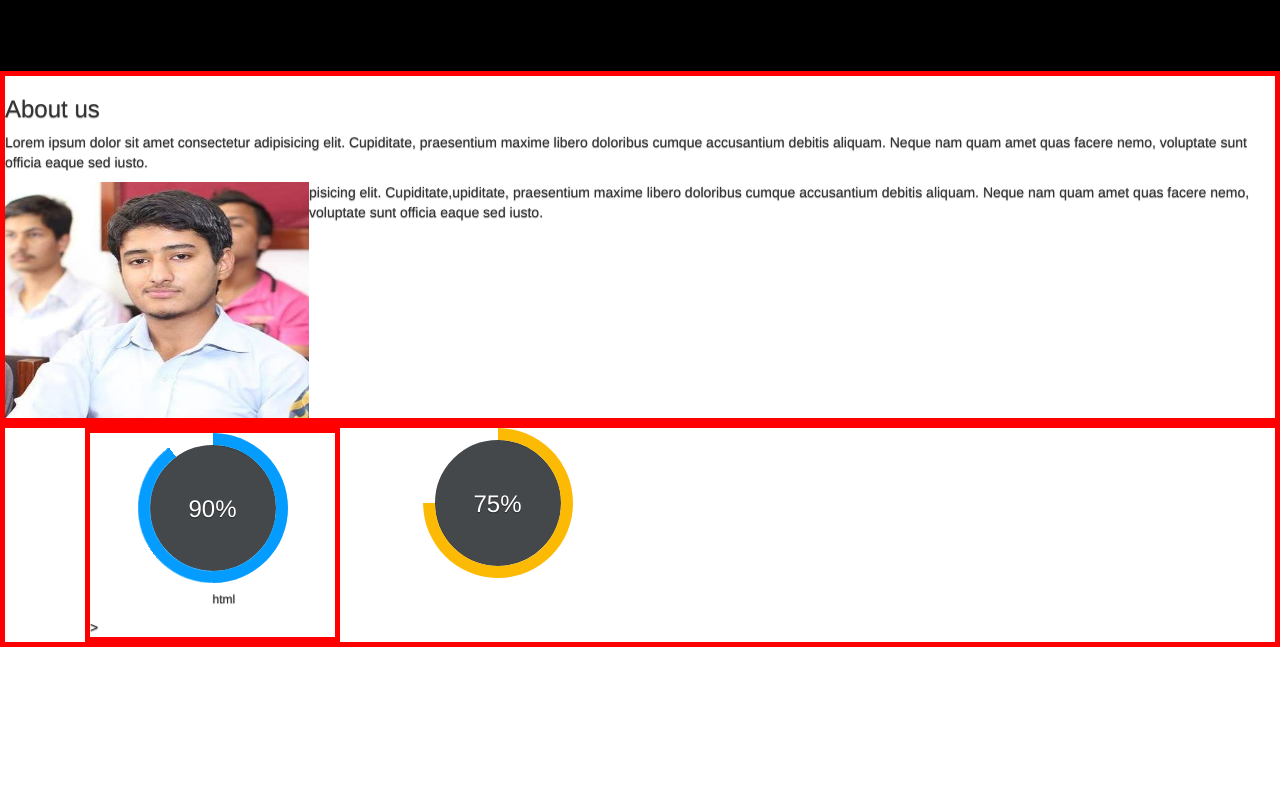
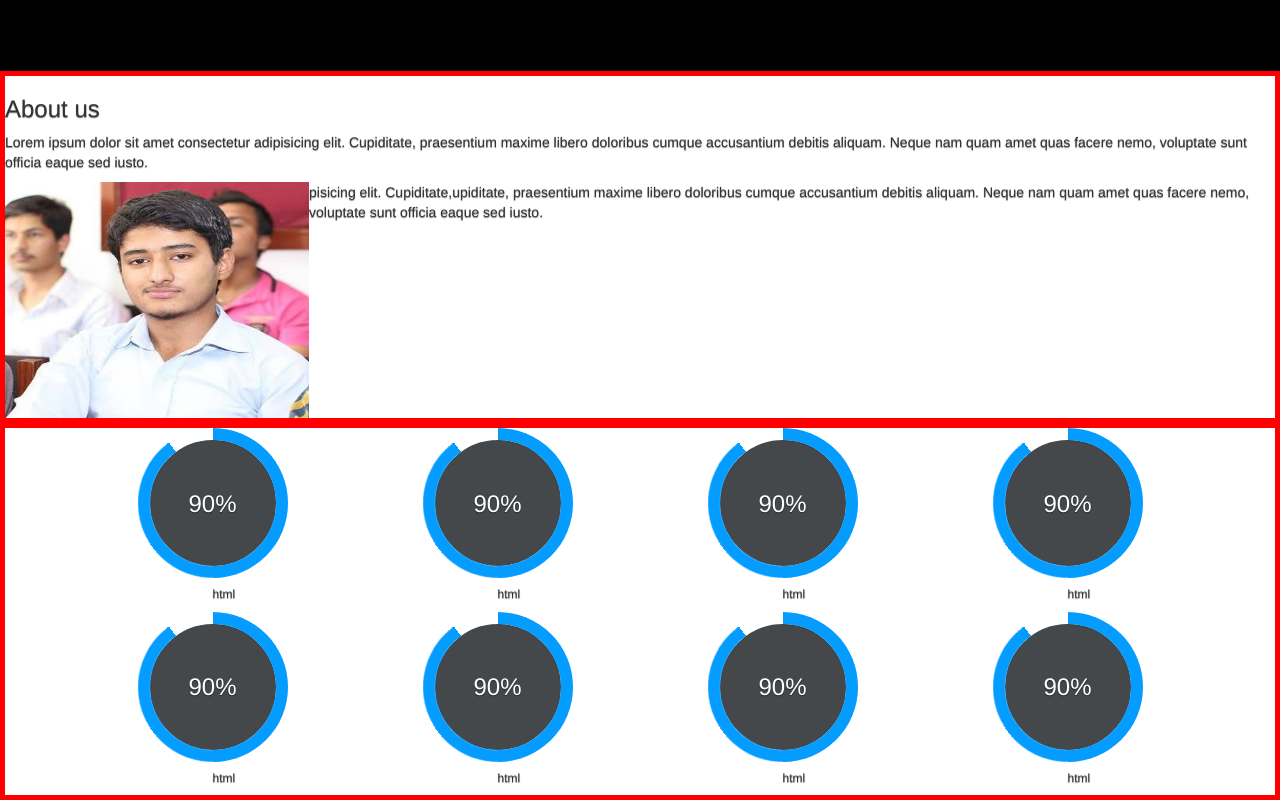
Before and after one commit to waqaramjad/CV, a plain HTML site: page index.html in a window 1280 px wide. Shown: the part 791-1591 px from the top of the page. Before the commit the page ends 1438 px from the top, so only its background shows below. Drawn offline with nearby package versions, Linux system fonts and the light colour scheme.

Commit message:
8 progress bar circle set

```diff
--- a/Css/progress-bar.css
+++ b/Css/progress-bar.css
@@ -147,6 +147,8 @@
 @media only screen and (max-width: 990px){
     .progress{ margin-bottom: 20px; }
 }
+
+
 #progres
 {
     margin-left: 50%
--- a/index.html
+++ b/index.html
@@ -88,7 +88,7 @@
             <div class="container">
               <div class="row">
                   <div class="col-md-3 col-sm-6">
-                    <div class="wikiCheck">
+                    <div >
                       <div class="progress blue"  >
 
                           <span class="progress-left">
@@ -99,21 +99,134 @@
                           </span>
                           <div class="progress-value">90%</div>
                       </div>
-                      <h6 id="progres">html</h6>>
-                    </div>
+                      <div>
+                          <h6 id="progres">html</h6>
                       </div>
 
-                  <div class="col-md-3 col-sm-6">
-                      <div class="progress yellow">
+                      <div class="progress blue"  >
+
                             <span class="progress-left">
                               <span class="progress-bar"></span>
                             </span>
                             <span class="progress-right">
                                 <span class="progress-bar"></span>
                             </span>
-                          <div class="progress-value">75%</div>
+                            <div class="progress-value">90%</div>
+                        </div>
+                        <div>
+                            <h6 id="progres">html</h6>
+                        </div>
+
+
                     </div>
                   </div>
+
+                  <!-- col 2 -->
+
+                  <div class="col-md-3 col-sm-6">
+                      <div >
+                        <div class="progress blue"  >
+
+                            <span class="progress-left">
+                              <span class="progress-bar"></span>
+                            </span>
+                            <span class="progress-right">
+                                <span class="progress-bar"></span>
+                            </span>
+                            <div class="progress-value">90%</div>
+                        </div>
+                        <div>
+                            <h6 id="progres">html</h6>
+                        </div>
+
+                        <div class="progress blue"  >
+
+                              <span class="progress-left">
+                                <span class="progress-bar"></span>
+                              </span>
+                              <span class="progress-right">
+                                  <span class="progress-bar"></span>
+                              </span>
+                              <div class="progress-value">90%</div>
+                          </div>
+                          <div>
+                              <h6 id="progres">html</h6>
+                          </div>
+
+
+                      </div>
+                    </div>
+
+                    <!-- col 3 -->
+                    <div class="col-md-3 col-sm-6">
+                        <div >
+                          <div class="progress blue"  >
+
+                              <span class="progress-left">
+                                <span class="progress-bar"></span>
+                              </span>
+                              <span class="progress-right">
+                                  <span class="progress-bar"></span>
+                              </span>
+                              <div class="progress-value">90%</div>
+                          </div>
+                          <div>
+                              <h6 id="progres">html</h6>
+                          </div>
+
+                          <div class="progress blue"  >
+
+                                <span class="progress-left">
+                                  <span class="progress-bar"></span>
+                                </span>
+                                <span class="progress-right">
+                                    <span class="progress-bar"></span>
+                                </span>
+                                <div class="progress-value">90%</div>
+                            </div>
+                            <div>
+                                <h6 id="progres">html</h6>
+                            </div>
+
+
+                        </div>
+                      </div>
+
+                      <!-- col 4 -->
+                      <div class="col-md-3 col-sm-6">
+                          <div >
+                            <div class="progress blue"  >
+
+                                <span class="progress-left">
+                                  <span class="progress-bar"></span>
+                                </span>
+                                <span class="progress-right">
+                                    <span class="progress-bar"></span>
+                                </span>
+                                <div class="progress-value">90%</div>
+                            </div>
+                            <div>
+                                <h6 id="progres">html</h6>
+                            </div>
+
+                            <div class="progress blue"  >
+
+                                  <span class="progress-left">
+                                    <span class="progress-bar"></span>
+                                  </span>
+                                  <span class="progress-right">
+                                      <span class="progress-bar"></span>
+                                  </span>
+                                  <div class="progress-value">90%</div>
+                              </div>
+                              <div>
+                                  <h6 id="progres">html</h6>
+                              </div>
+
+
+                          </div>
+                        </div>
+
                     </div>
           </div>
         </div>
```
Lines whose indentation alone changed are shown as unchanged.
